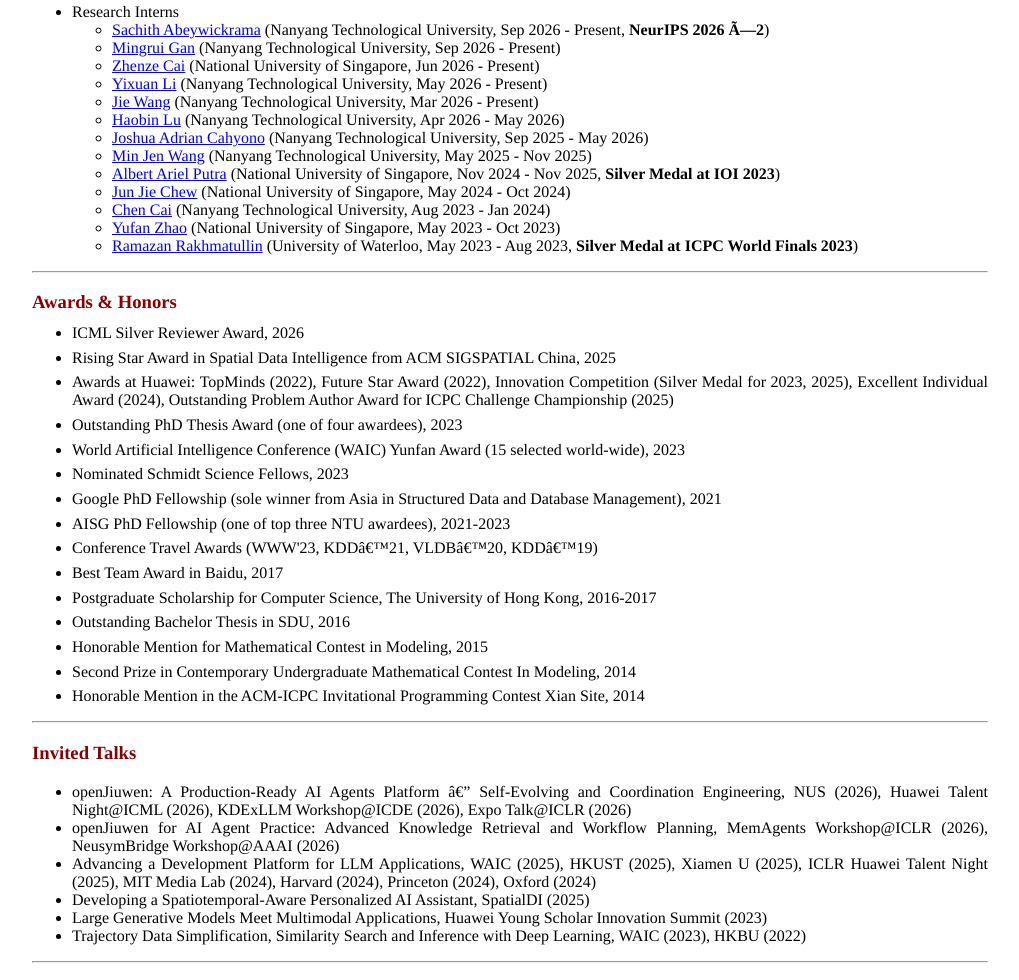
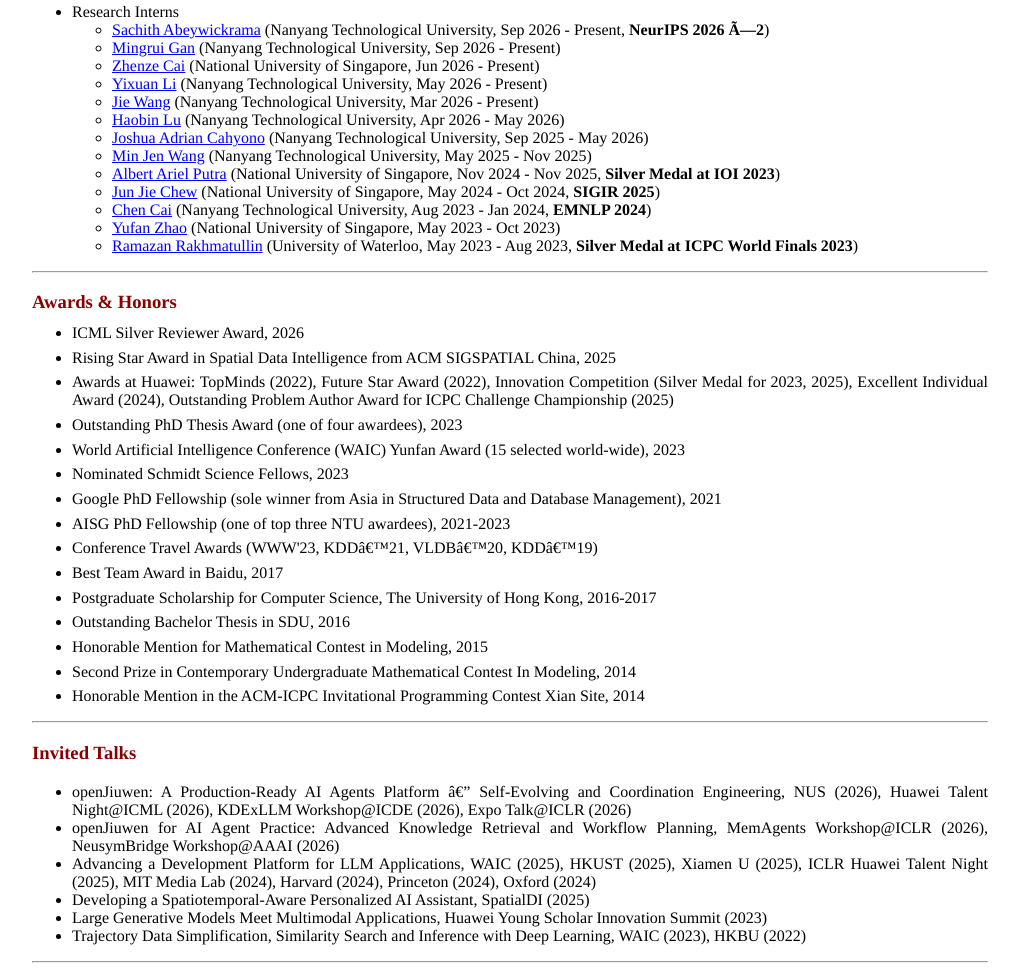
Before and after one commit to zhengwang125/zhengwang125.github.io, a plain HTML site: page index.html in a window 1280 px wide. Shown: the part 4347-5327 px from the top of the page, without its empty margins (130-1149 px from the left). Drawn offline with Linux system fonts and the light colour scheme; a script that the page names is missing.

Commit message:
Update index.html

```diff
--- a/index.html
+++ b/index.html
@@ -489,8 +489,8 @@ My current research interests include LLMs, data management, and data mining, su
     <li><a href="https://scholar.google.com/citations?user=i0lscjYAAAAJ&hl=en" target="_blank" style="color:#0000FF;">Joshua Adrian Cahyono</a> (Nanyang Technological University, Sep 2025 - May 2026) </li>
     <li><a href="https://" target="_blank" style="color:#0000FF;">Min Jen Wang</a> (Nanyang Technological University, May 2025 - Nov 2025) </li>
 	<li><a href="https://cphof.org/profile/ioi:7781" target="_blank" style="color:#0000FF;">Albert Ariel Putra</a> (National University of Singapore, Nov 2024 - Nov 2025, <b>Silver Medal at IOI 2023</b>) </li>
-	<li><a href="https://sg.linkedin.com/in/samson-chew-jun-jie-9b5997227" target="_blank" style="color:#0000FF;">Jun Jie Chew</a> (National University of Singapore, May 2024 - Oct 2024) </li>
-	<li><a href="https://sg.linkedin.com/in/chen-cai-210672158" target="_blank" style="color:#0000FF;">Chen Cai</a> (Nanyang Technological University, Aug 2023 - Jan 2024) </li>
+	<li><a href="https://sg.linkedin.com/in/samson-chew-jun-jie-9b5997227" target="_blank" style="color:#0000FF;">Jun Jie Chew</a> (National University of Singapore, May 2024 - Oct 2024, <b>SIGIR 2025</b>) </li>
+	<li><a href="https://sg.linkedin.com/in/chen-cai-210672158" target="_blank" style="color:#0000FF;">Chen Cai</a> (Nanyang Technological University, Aug 2023 - Jan 2024, <b>EMNLP 2024</b>) </li>
 	<li><a href="https://www.linkedin.com/in/yufan-zhao/?originalSubdomain=sg" target="_blank" style="color:#0000FF;">Yufan Zhao</a> (National University of Singapore, May 2023 - Oct 2023) </li>
 	<li><a href="https://github.com/grumpygordon/Resume/blob/master/resume.pdf" target="_blank" style="color:#0000FF;">Ramazan Rakhmatullin</a> (University of Waterloo, May 2023 - Aug 2023, <b>Silver Medal at ICPC World Finals 2023</b>) </li>
     </ul>
```
